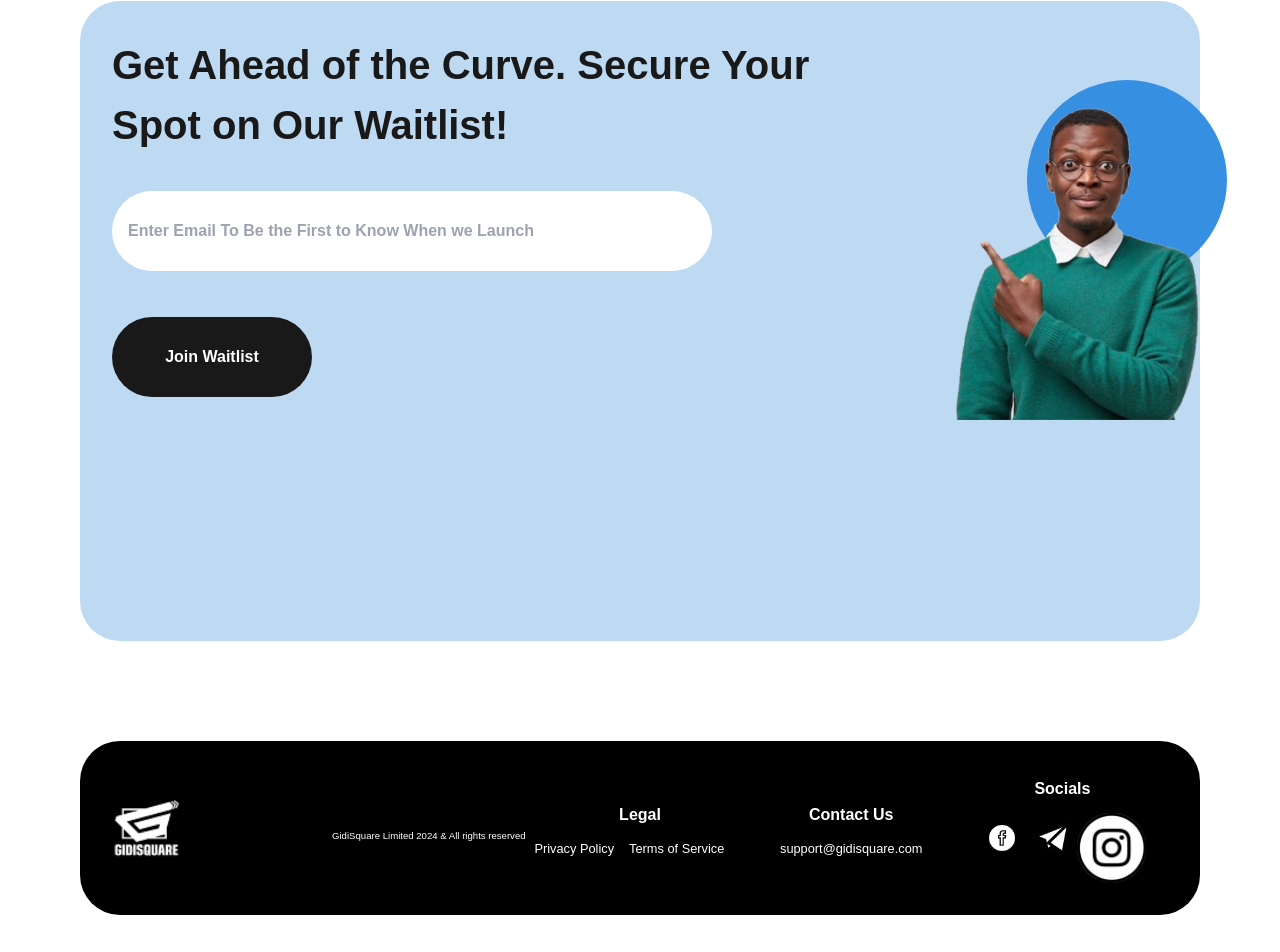
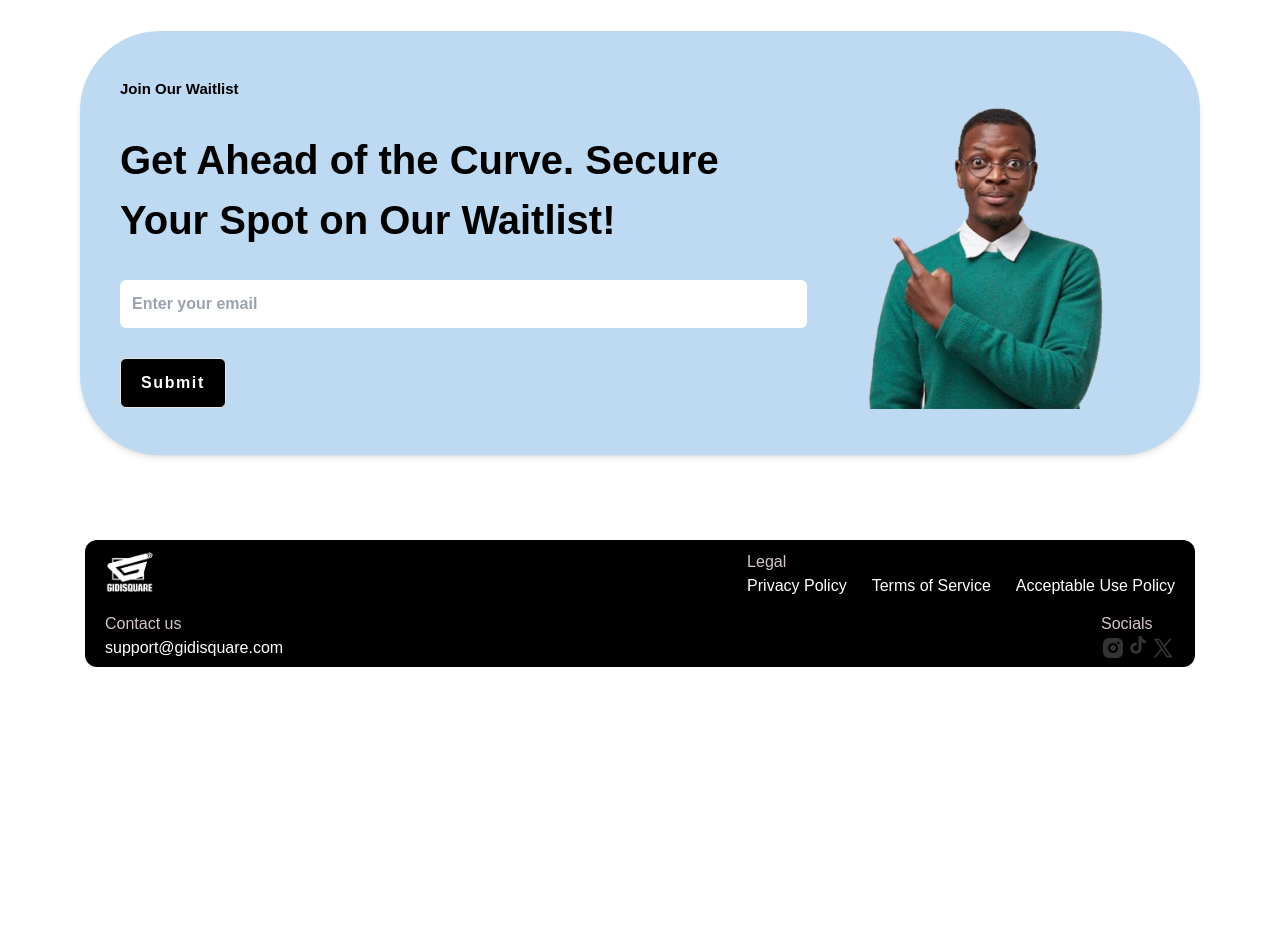
Before and after one commit to Mattiechuks/GidiSquare-LandingPage, a Next.js app: page / in a window 1280 px wide. Shown: the part 2555-3507 px from the top of the page. Built offline with nearby package versions, Linux system fonts and the light colour scheme.

Commit message:
waitlist and footer correction

```diff
--- a/src/app/page.tsx
+++ b/src/app/page.tsx
@@ -2,8 +2,8 @@ import NavBar from "@/components/NavBar";
 import HeroSection from "@/components/HeroSection";
 import AboutUs from "@/components/AboutUs";
 import AppPromotion from "@/components/AppPromotion";
-import JoinWaitlist from "@/components/JoinWaitlist";
-import Footer from "@/components/Footer";
+import Waitlist from "@/components/waitlist";
+import Footers from "@/components/Footers";
 
 
 export default function Home() {
@@ -14,9 +14,9 @@ export default function Home() {
         <HeroSection />
         <AboutUs />
         <AppPromotion />
-        <JoinWaitlist />
+        <Waitlist />
       </main>
-      <Footer />
+      <Footers />
     </div>
   );
 }
--- /dev/null
+++ b/src/components/Footers.tsx
@@ -0,0 +1,145 @@
+'use client';
+import styled from 'styled-components';
+import Image from 'next/image';
+import styles from '../../styles/Footers.module.css'
+const Section = styled.section`
+  width: 100%;
+  padding: 5px;
+`;
+
+const InnerSection = styled.section`
+  width: 100%;
+  display: flex;
+  flex-wrap: wrap;
+  gap: 10px;
+  padding: 7px 20px;
+  justify-content: space-between;
+  align-item: center;
+
+`;
+
+const LogoLink = styled.a`
+  display: flex;
+  gap: 10px;
+  margin-bottom: 5px;
+
+
+`;
+
+const ContactSection = styled.div`
+  display: flex;
+  gap: 20px;
+  flex-wrap: wrap;
+  width: 100%;
+  justify-content: space-between;
+
+
+`;
+
+const OverflowDiv = styled.div`
+  overflow: hidden;
+  width: 100%;
+  margin: 5px 0;
+  display: flex;
+  justify-content: center;
+  align-items: center;
+`;
+
+const Footer = () => {
+  return (
+    <Section id="footer">
+      <InnerSection className="w-full h-fit rounded-xl mb-[40px] relative flex justify-evenly items-center bg-black">
+        <LogoLink href="/">
+          <Image
+            alt="image"
+            loading="eager"
+            width={50}
+            height={48}
+            decoding="async"
+            className={styles.image}
+            src="/images/gidisquareLogo.png"
+          />
+        </LogoLink>
+        <div>
+          <p className={styles.primary}>Legal</p>
+          <div className={`font-nueuthin ${styles.links}`}>
+            <a href="/privacy">Privacy Policy</a>
+            <a href="/tos">Terms of Service</a>
+            <a href="/acceptibilitypol">Acceptable Use Policy</a>
+          </div>
+        </div>
+        <ContactSection>
+          <div>
+            <p className={styles.primary}>Contact us</p>
+            <p className={styles.links}>support@gidisquare.com</p>
+          </div>
+          <div>
+            <p className={styles.primary}>Socials</p>
+            <div className={styles.socials}>
+              <a
+                href="https://www.instagram.com/nextbud_app/"
+                target="_blank"
+                rel="noopener noreferrer"
+              >
+                <Image
+                  fetchPriority="high"
+                  loading="eager"
+                  width={24}
+                  height={24}
+                  decoding="async"
+                  className="rounded-md"
+                  style={{ color: 'transparent' }}
+                  src="/images/instaicon1.a7885f15.svg"
+                  alt="Instagram"
+                />
+              </a>
+              <a
+                href="https://www.tiktok.com/@nextbud.app"
+                target="_blank"
+                rel="noopener noreferrer"
+              >
+                <Image
+                  fetchPriority="high"
+                  loading="eager"
+                  width={16}
+                  height={18}
+                  decoding="async"
+                  className="rounded-md"
+                  style={{ color: 'transparent' }}
+                  src="/images/tikicon1.9cb23028.svg"
+                  alt="TikTok"
+                />
+              </a>
+              <a
+                href="https://x.com/nextbud_"
+                target="_blank"
+                rel="noopener noreferrer"
+              >
+                <Image
+                  fetchPriority="high"
+                  loading="eager"
+                  width={24}
+                  height={24}
+                  decoding="async"
+                  className="rounded-md"
+                  style={{ color: 'transparent' }}
+                  src="/images/xicon1.2f729a74.svg"
+                  alt="X (formerly Twitter)"
+                />
+              </a>
+            </div>
+          </div>
+        </ContactSection>
+      </InnerSection>
+      <OverflowDiv>
+		<div className="w-full h-fit rounded-xl mb-[40px] relative flex justify-center items-center">
+			<object
+			>
+			</object>
+		</div>
+      </OverflowDiv>
+    </Section>
+  );
+};
+
+export default Footer;
--- /dev/null
+++ b/src/components/Waitlist.tsx
@@ -0,0 +1,76 @@
+'use client';
+
+import React, { useState } from "react";
+import Image from "next/image";
+
+const Waitlist = () => {
+	const [email, setEmail] = useState("");
+	const [message, setMessage] = useState("");
+
+	const handleSubmit = async (e: React.FormEvent) => {
+		e.preventDefault();
+		try {
+			const response = await fetch("/api/waitlist", {
+				method: "POST",
+				headers: {
+					"Content-Type": "application/json",
+				},
+				body: JSON.stringify({ email }),
+			});
+			if (response.ok) {
+				setMessage("You have been added to the waitlist!");
+				setEmail("");
+			} else {
+				setMessage("Something went wrong. Please try again.");
+			}
+		} catch {
+			setMessage("An error occurred. Please try again.");
+		}
+	};
+
+	return (
+		<section className="w-full flex justify-center items-center">
+			<section className="relative max-w-[1300px] w-full flex max-md:flex-col justify-center items-center gap-[10px] p-10 my-20 shadow-md bg-[#bed9f2] rounded-[80px] max-md:rounded-[40px]">
+				<div className="w-full text-black flex flex-col justify-center gap-[10px] max-w-[1300px] font-bold">
+					<p className="font-bold font-nueuthin text-[15px] relative text-black">
+						Join Our Waitlist
+					</p>
+					<p className="my-5 max-lg:text-[50px] max-md:text-[30px] text-[40px]">
+                    Get Ahead of the Curve. Secure Your Spot on Our Waitlist!
+					</p>
+					<form onSubmit={handleSubmit} className="flex flex-col gap-[10px]">
+						<input
+							type="email"
+							value={email}
+							onChange={(e) => setEmail(e.target.value)}
+							placeholder="Enter your email"
+							required
+							className="p-3 rounded-md text-black"
+						/>
+						<button
+							type="submit"
+							className="w-fit mt-5 max-sm:mb-5 rounded-md px-5 py-3 text-bold border-[1px] tracking-widest bg-black text-[#ffffff] hover:bg-white/80 hover:text-black transition duration-200"
+						>
+							Submit
+						</button>
+					</form>
+					{message && <p>{message}</p>}
+				</div>
+				<div className="w-[50%] max-md:w-full overflow-clip">
+					<Image
+						fetchPriority="high"
+						loading="eager"
+						width={387}
+						height={432}
+						decoding="async"
+						className="w-full rounded-lg"
+						src="/images/WaitListMan.png"
+						alt="man-image"
+					/>
+				</div>
+			</section>
+		</section>
+	);
+};
+
+export default Waitlist;
--- /dev/null
+++ b/styles/Footers.module.css
@@ -0,0 +1,40 @@
+
+.primary {
+    color: #d6c7c7;
+  }
+
+  .links {
+    display: flex;
+    flex-wrap: wrap;
+    gap: 25px;
+    color: white;
+  }
+
+  .contact {
+    display: flex;
+    gap: 20px;
+    flex-wrap: wrap;
+    color: white;
+
+  }
+
+  .socials {
+    display: flex;
+    gap: 5px;
+  }
+
+  .image {
+    color: transparent;
+  }
+
+  @media (min-width: 640px) {
+
+    .contact{
+        width: auto;
+    }
+    .links{margin-bottom: 0;}
+
+    .section{
+        flex-direction: column;
+    }
+  }
```
Also changed, not shown: package.json (+6 -4 lines), styles/Waitlist.module.css (added, +30 -0 lines), 1 other file (tests, documents, lock files or other folders).
